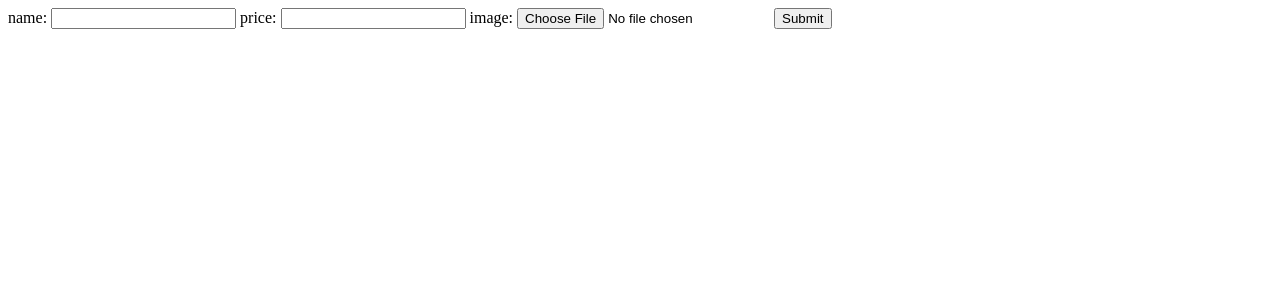
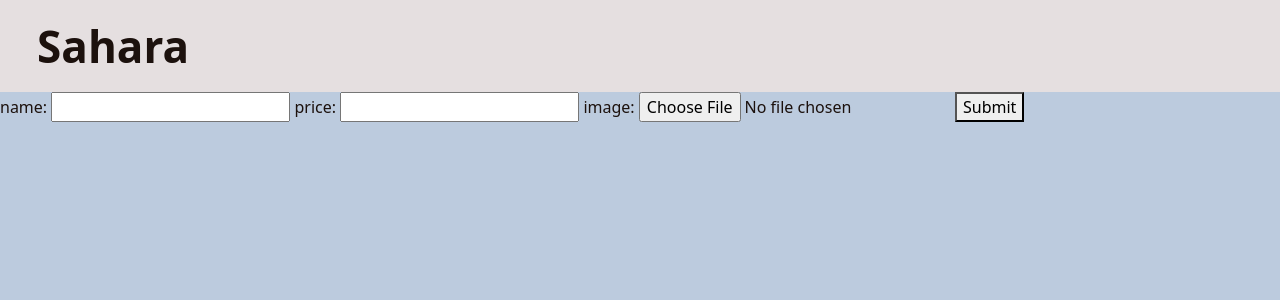
Before and after one commit to quiluh/Sahara, a Flask app: page /admin in a window 1280 px wide. Shown: the top 300 px of the page. Run offline with Flask 3, Linux system fonts and the light colour scheme.

Commit message:
added header to admin site

```diff
--- a/templates/admin.html
+++ b/templates/admin.html
@@ -3,9 +3,16 @@
 <head>
     <meta charset="UTF-8">
     <meta name="viewport" content="width=device-width, initial-scale=1.0">
-    <title>Admin</title>
+    <link href="https://cdn.jsdelivr.net/npm/bootstrap@5.0.2/dist/css/bootstrap.min.css" rel="stylesheet" integrity="sha384-EVSTQN3/azprG1Anm3QDgpJLIm9Nao0Yz1ztcQTwFspd3yD65VohhpuuCOmLASjC" crossorigin="anonymous">
+    <link rel="stylesheet" href="{{ url_for('static',filename='styles/styles.css') }}">
+    <title>Sahara | Admin</title>
 </head>
 <body>
+    <nav class="navbar navbar-expand-lg primaryHeader sticky-top">
+        <div class="container-fluid">
+            <div class="navbar-brand" id="saharaHeader" href="/">Sahara</div>
+        </div>
+    </nav>
     <form action="/adminUpdate" method="post" enctype="multipart/form-data">
         <label for="name">name: </label>
             <input type="text" name="productName">
@@ -15,5 +22,6 @@
             <input type="file" name="productImage">
         <button type="submit">Submit</button>
     </form>
+    <script src="https://cdn.jsdelivr.net/npm/bootstrap@5.0.2/dist/js/bootstrap.bundle.min.js" integrity="sha384-MrcW6ZMFYlzcLA8Nl+NtUVF0sA7MsXsP1UyJoMp4YLEuNSfAP+JcXn/tWtIaxVXM" crossorigin="anonymous"></script>
 </body>
 </html>
```
